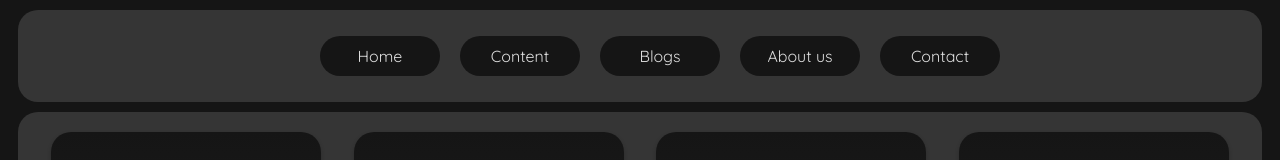
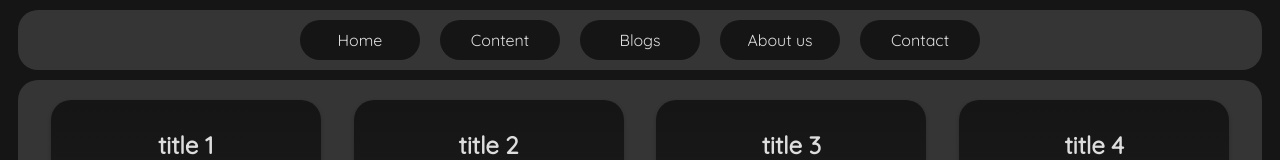
Before and after one commit to sohann777/cool_image_gallery, a plain HTML site: page index.html in a window 1280 px wide. Shown: the top 160 px of the page. Drawn offline with Linux system fonts and the light colour scheme.

Commit message:
fix: tabs position

```diff
--- a/16-pract.css
+++ b/16-pract.css
@@ -15,9 +15,10 @@ header {
   text-align: center;
 }
 nav ul {
-  list-style: none;
   margin: 0;
   padding: 0;
+  list-style: none;
+
   display: flex;
   justify-content: center;
   background-color: #f2f2f2;
--- a/index.html
+++ b/index.html
@@ -12,6 +12,10 @@
       rel="stylesheet"
     />
     <style>
+      :root {
+        margin: 0;
+        padding: 0;
+      }
       body {
         background-color: #151515;
       }
@@ -28,6 +32,10 @@
       ul {
         display: flex;
         flex-flow: row wrap;
+        margin: 0;
+        padding: 0;
+        align-items: center;
+        justify-content: space-evenly;
       }
       ul li {
         list-style: none;
```
